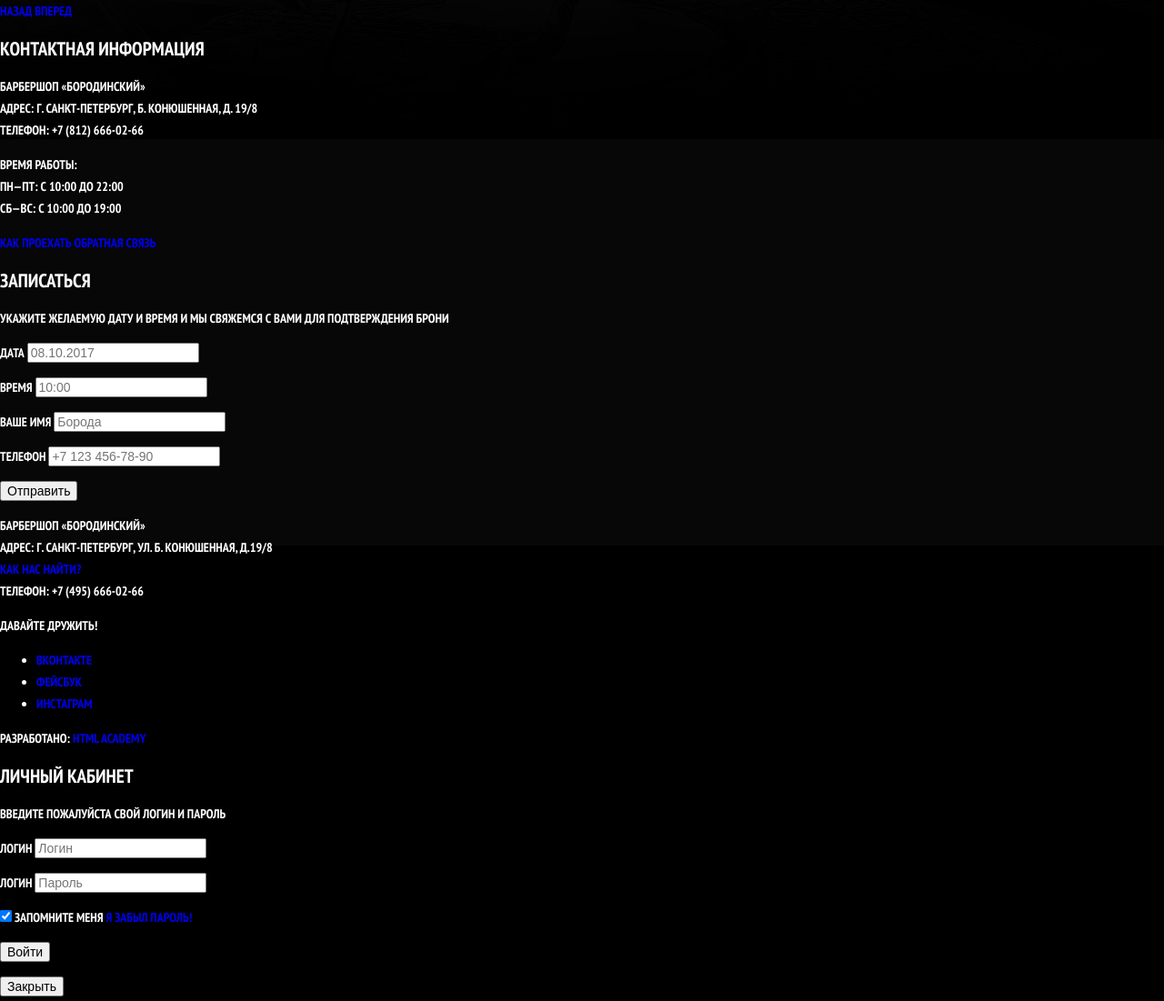
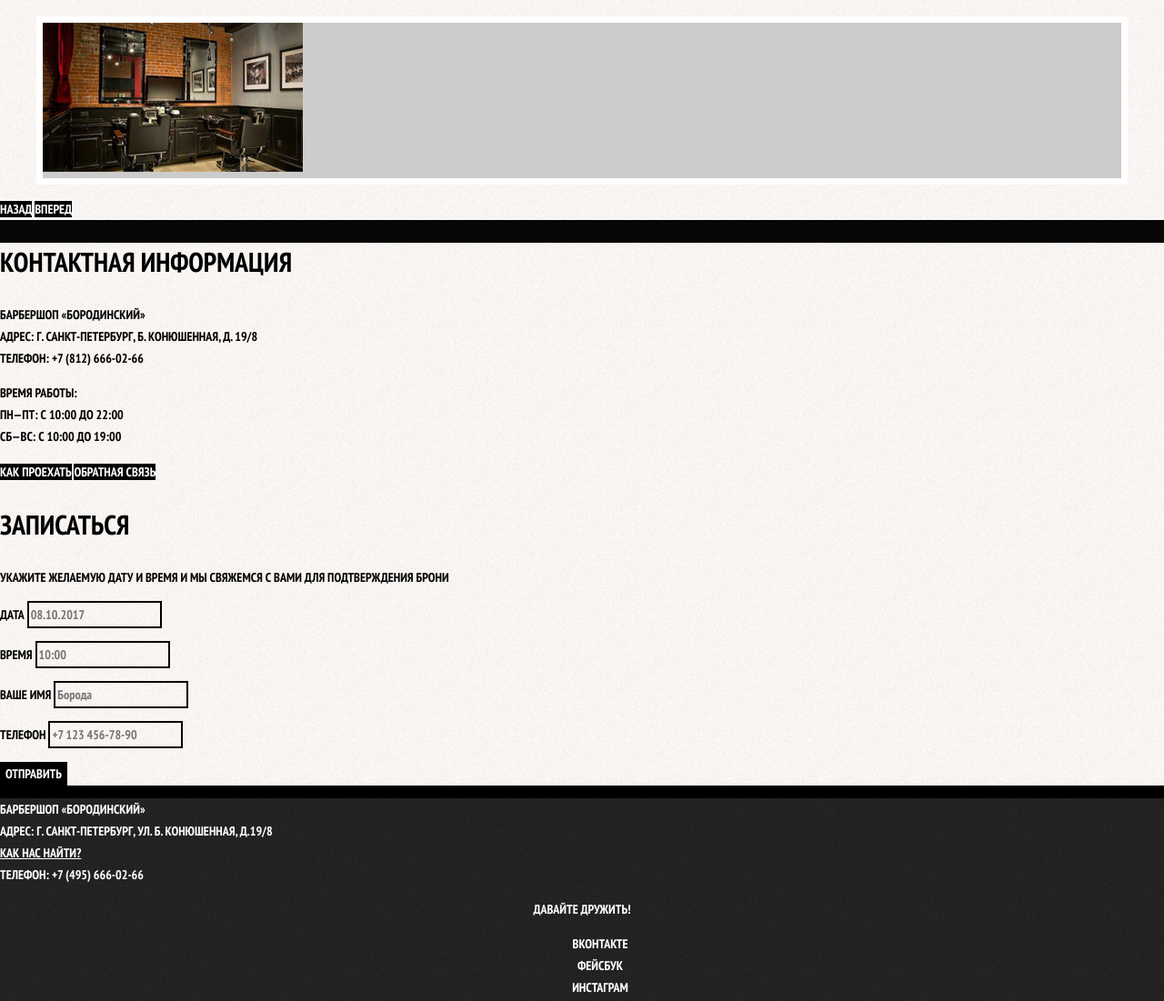
Before and after one commit to ikuinenkierre/200045-barbershop, a plain HTML site: page index.html in a window 1280 px wide. Shown: the part 1116-2217 px from the top of the page at 91% size. Drawn offline with Linux system fonts and the light colour scheme.

Commit message:
Добавила базовые стили к главной странице.

```diff
--- a/css/style.css
+++ b/css/style.css
@@ -17,6 +17,24 @@ body {
 
 a {
 	text-decoration: none;
+}
+
+.button {
+  font: inherit;
+
+  text-align: center;
+  color: #ffffff;
+  vertical-align: middle;
+  text-transform: uppercase;
+
+  background-color: #000000;
+  border: none;
+}
+
+.button: hover,
+.button:focus,
+.button:active {
+  background-color: #663d15;
 }
 
 .main-navigation {
@@ -43,11 +61,140 @@ a {
 .user-navigation a:focus {
 	background-color: #242424;
 }
-.page-title {
-	font-size: 30px;
-	line-height: 42px;
+
+.features-list {
+  list-style: none;
 }
-.set {
-	font-size: 24px;
-	line-height: 30px;
+
+.feature-item {
+  text-align: center;
 }
+
+.feature-item h3 {
+  font-size: 30px;
+  line-height: 42px;
+}
+
+.index-columns {
+  color: #000000;
+
+  background-color: #f8f5f2;
+  background-image: url("../img/pattern-light.jpg");
+  background-position: 0 0;
+  background-repeat: repeat;
+}
+
+.index-columns h2 {
+  font-size: 30px;
+  line-height: 42px;
+}
+
+.news-list {
+  list-style: none;
+}
+
+.news-list time {
+  text-transform: none;
+}
+
+.gallery-content {
+  background-color: #cccccc;
+  border: 7px solid #ffffff;
+}
+
+.appointment-item input {
+  font: inherit;
+
+  background-color: transparent;
+  border: 2px solid #000000;
+}
+
+.appointment-item input:focus {
+  border-color: #663d15;
+}
+
+.main-footer {
+  color: #ffffff;
+
+  background-color: #212121;
+  background-image: url(../img/pattern-dark.jpg);
+  background-position: 0 0;
+  background-repeat: repeat;
+}
+
+.footer-contacts a {
+  color: #ffffff;
+  text-decoration: underline;
+}
+
+.footer-contacts a:hover,
+.footer-contacts a:focus {
+  text-decoration: none;
+}
+
+.footer-social {
+  text-align: center;
+}
+
+.footer-social ul {
+  list-style: none;
+}
+
+.social-button {
+  color: #ffffff;
+}
+
+.footer-copyright {
+  text-align: center;
+}
+
+.footer-copyright .button:hover,
+.footer-copyright .button:focus {
+  color: #000000;
+
+  background-color: #ffffff;
+}
+
+.modal {
+  color: #000000;
+
+  background-color: #f8f3f0;
+  background-image: url(../img/pattern-light.jpg);
+  background-position: 0 0;
+  background-repeat: repeat;
+}
+
+.modal h2 {
+  font-size: 30px;
+  line-height: 42px;
+}
+
+.login-form input[type="text"],
+.login-form input[type="password"] {
+  font: inherit;
+  color: #000000;
+  text-transform: uppercase;
+
+  background-color: #f9f6f3;
+  border: 2px solid #000000;
+}
+
+.login-form input:focus {
+  border-color: #663d15;
+}
+
+.login-checkbox:hover,
+.login-checkbox:focus {
+  color: #663d15;
+}
+
+.forgot-password {
+  color: #000000;
+  text-decoration: underline;
+}
+
+.forgot-password:hover,
+.forgot-password:focus {
+  text-decoration: none;
+}
+}
--- a/index.html
+++ b/index.html
@@ -44,6 +44,7 @@
 					</li>
 				</ul>
 			</section>
+      <div class="index-columns">
         <section class="news">
           <h2>Новости</h2>
           <ul class="news-list">
@@ -66,6 +67,8 @@
           <a href="#" class="button gallery-button gallery-button-back">Назад</a>
           <a href="#" class="button gallery-button gallery-button-next">Вперед</a>
         </section>
+      </div>
+      <div class="index-columns">
         <section class="contacts">
           <h2>Контактная информация</h2>
           <p>
@@ -104,6 +107,7 @@
             <button class="button" type="submit">Отправить</button>
           </form>
         </section>
+      </div>
 		</main>
 		<footer class="main-footer">
 			<p class="footer-contacts">
```
Also changed, not shown: img/pattern-dark.jpg (added), img/pattern-light.jpg (renamed from img/background-section.jpg). Lines whose indentation alone changed are shown as unchanged.
